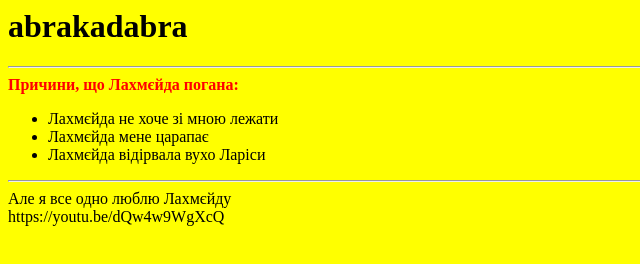
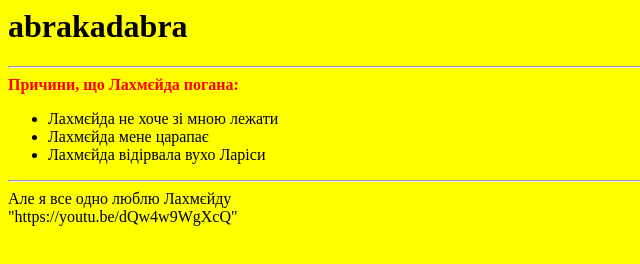
Before and after one commit to volt202010/test, a plain HTML site: page index.html in a window 1280 px wide. Shown: the full height of the page, 0-640 px from the left. Drawn offline with Linux system fonts and the light colour scheme.

Commit message:
Update index.html

```diff
--- a/index.html
+++ b/index.html
@@ -13,6 +13,6 @@
 <li>Лахмєйда відірвала вухо Ларіси</li>
 </ul>
 <hr>
-Але я все одно люблю Лахмєйду <br> https://youtu.be/dQw4w9WgXcQ
+Але я все одно люблю Лахмєйду <br> "https://youtu.be/dQw4w9WgXcQ"
 </body>
 </html>
```
